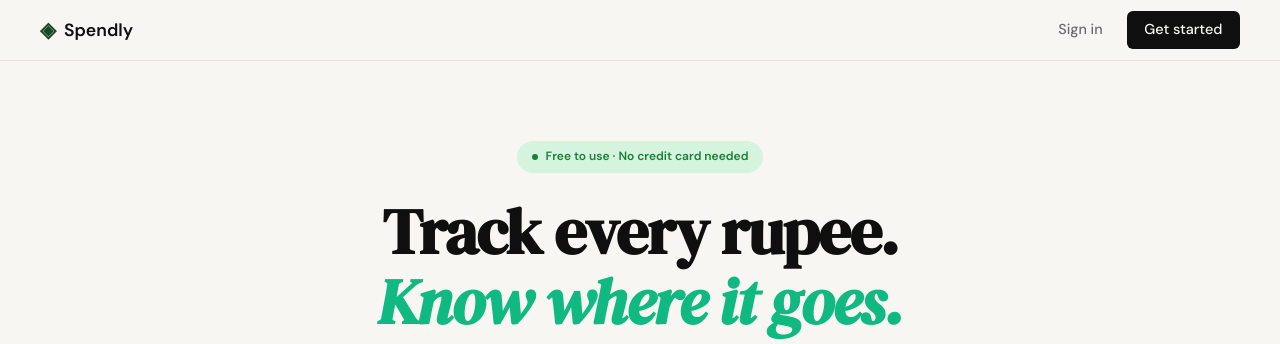
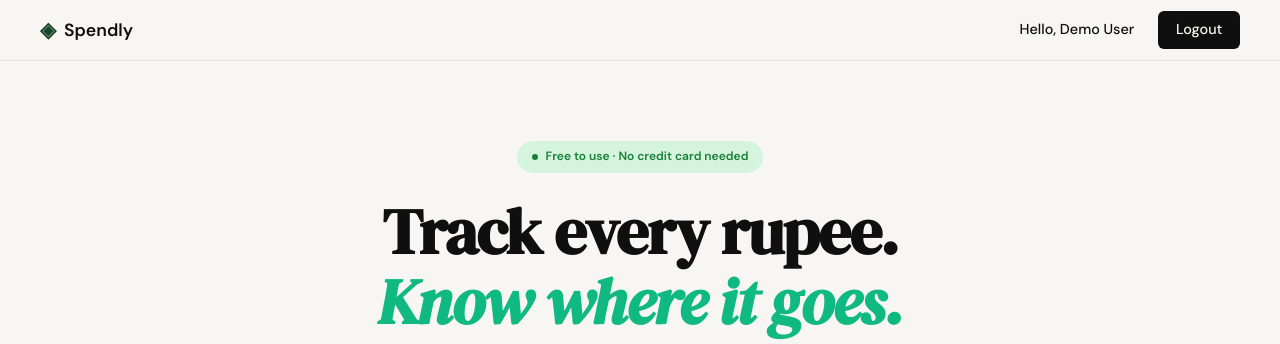
Before and after one commit to Shruti-Agrawal24/spendly, a Flask app: page / in a window 1280 px wide. Shown: the top 344 px of the page. Run offline with Flask 3, Linux system fonts and the light colour scheme; a user stored in the database is signed in; data comes from the database, SQL or seed files in the repository.

Commit message:
Fix authentication state in navigation
Adds logged_in state and current_user to all templates via context processor.
Navigation now shows Logout button when authenticated, Sign in/Register when not.

- Add inject_user() context processor in app.py
- Add get_user_by_id() helper in database/db.py
- Update base.html navigation with conditional login/logout display

```diff
--- a/app.py
+++ b/app.py
@@ -46,6 +46,17 @@ def validate_csrf_token(token):
 def inject_csrf():
     """Make csrf_token() available in all templates."""
     return dict(csrf_token=generate_csrf_token)
+
+
+@app.context_processor
+def inject_user():
+    """Make logged_in state and current user available in all templates."""
+    from database.db import get_user_by_id
+    user_id = session.get("user_id")
+    if user_id:
+        user = get_user_by_id(user_id)
+        return dict(logged_in=True, current_user=user)
+    return dict(logged_in=False, current_user=None)
 
 
 # ------------------------------------------------------------------ #
--- a/database/db.py
+++ b/database/db.py
@@ -91,6 +91,22 @@ def get_user_by_email(email):
     return user
 
 
+def get_user_by_id(user_id):
+    """
+    Fetch a user by ID.
+    Returns a dict-like row (sqlite3.Row) or None if not found.
+    """
+    conn = get_db()
+    cursor = conn.cursor()
+    cursor.execute(
+        "SELECT id, name, email FROM users WHERE id = ?",
+        (user_id,)
+    )
+    user = cursor.fetchone()
+    conn.close()
+    return user
+
+
 def seed_db():
     """
     Insert sample data for development.
--- a/templates/base.html
+++ b/templates/base.html
@@ -19,8 +19,13 @@
                 <span class="brand-name">Spendly</span>
             </a>
             <div class="nav-links">
-                <a href="{{ url_for('login') }}">Sign in</a>
-                <a href="{{ url_for('register') }}" class="nav-cta">Get started</a>
+                {% if logged_in %}
+                    <span class="nav-greeting">Hello, {{ current_user.name }}</span>
+                    <a href="{{ url_for('logout') }}" class="nav-cta">Logout</a>
+                {% else %}
+                    <a href="{{ url_for('login') }}">Sign in</a>
+                    <a href="{{ url_for('register') }}" class="nav-cta">Get started</a>
+                {% endif %}
             </div>
         </div>
     </nav>
```
